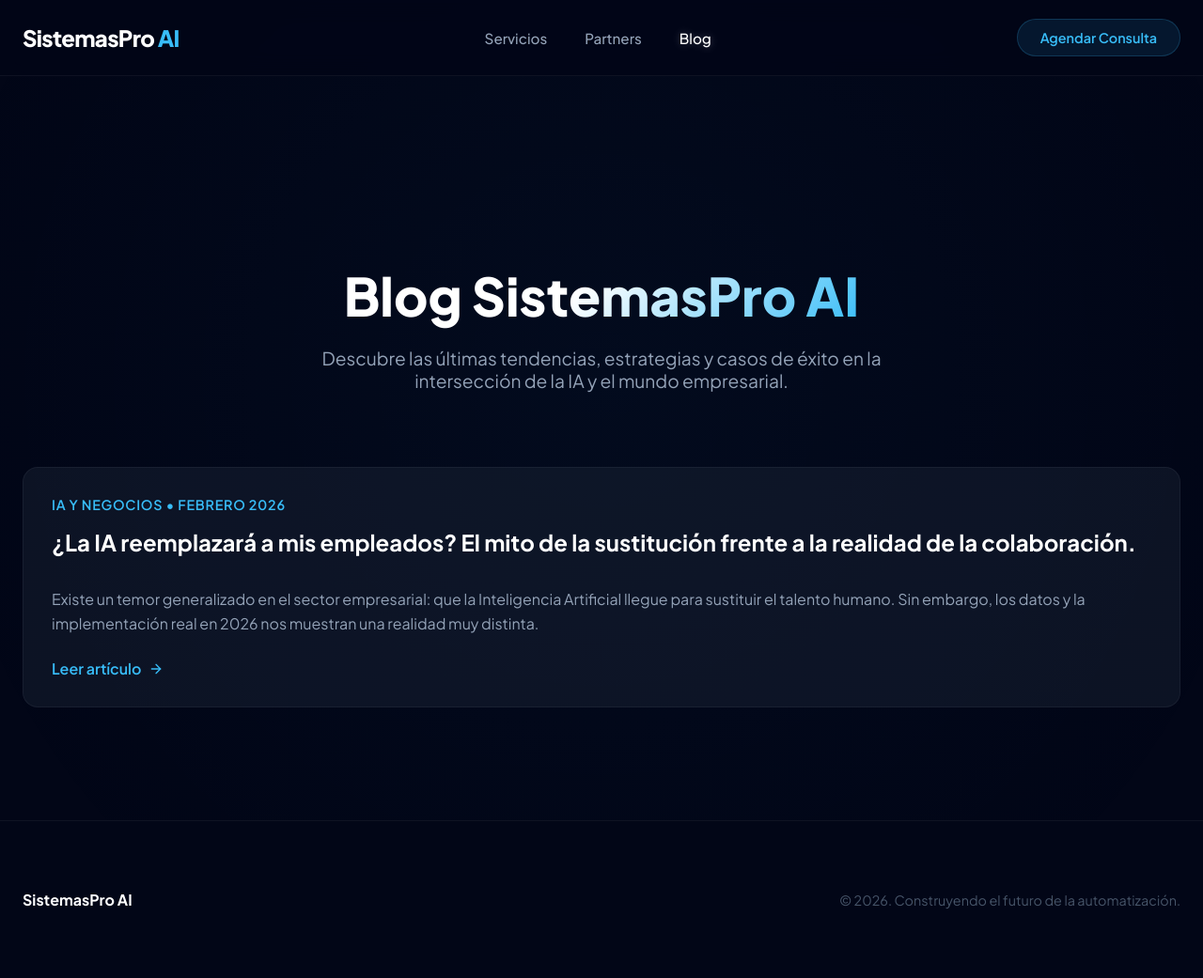
After one commit to JhonPa007/sistemaspro, a Flask app: page /blog in a window 1280 px wide. The commit adds this page. Shown: the whole page at 94% size. Run offline with Flask 3, Linux system fonts and the light colour scheme.

Commit message:
carga de blog

```diff
--- a/app.py
+++ b/app.py
@@ -56,6 +56,25 @@ def landing():
 @app.route('/admin-panel-privado')
 def index():
     return render_template('index.html')
+
+@app.route('/blog')
+def blog_index():
+    blogs = [
+        {
+            'id': 'la-ia-reemplazara-a-mis-empleados',
+            'title': '¿La IA reemplazará a mis empleados? El mito de la sustitución frente a la realidad de la colaboración.',
+            'excerpt': 'Existe un temor generalizado en el sector empresarial: que la Inteligencia Artificial llegue para sustituir el talento humano. Sin embargo, los datos y la implementación real en 2026 nos muestran una realidad muy distinta.',
+            'category': 'IA y Negocios',
+            'date': 'Febrero 2026'
+        }
+    ]
+    return render_template('blog_index.html', blogs=blogs)
+
+@app.route('/blog/<slug>')
+def blog_post(slug):
+    if slug == 'la-ia-reemplazara-a-mis-empleados':
+        return render_template('blog_post_1.html')
+    return "Blog no encontrado", 404
 
 @app.route('/api/products', methods=['GET', 'POST'])
 def handle_products():
--- a/static/landing.css
+++ b/static/landing.css
@@ -819,3 +819,198 @@ body {
         margin: 0 auto;
     }
 }
+
+/* --- Blog Section Styles --- */
+.blog-header {
+    padding: 160px 0 80px;
+    text-align: center;
+}
+
+.blog-header h1 {
+    font-size: 3.5rem;
+    font-weight: 800;
+    color: #fff;
+    margin-bottom: 20px;
+}
+
+.blog-header p {
+    color: #94a3b8;
+    font-size: 1.2rem;
+    max-width: 600px;
+    margin: 0 auto;
+}
+
+.blog-section {
+    padding: 0 0 120px;
+    display: block;
+}
+
+.blog-grid {
+    display: grid;
+    grid-template-columns: repeat(auto-fit, minmax(350px, 1fr));
+    gap: 30px;
+}
+
+.blog-card {
+    background: rgba(30, 41, 59, 0.4);
+    border-radius: 16px;
+    padding: 30px;
+    border: 1px solid rgba(255, 255, 255, 0.05);
+    transition: all 0.3s ease;
+    display: flex;
+    flex-direction: column;
+}
+
+.blog-card:hover {
+    transform: translateY(-5px);
+    border-color: rgba(56, 189, 248, 0.3);
+    box-shadow: 0 15px 30px -10px rgba(0, 0, 0, 0.5);
+}
+
+.blog-meta {
+    color: #38bdf8;
+    font-size: 0.9rem;
+    margin-bottom: 15px;
+    font-weight: 600;
+    text-transform: uppercase;
+    letter-spacing: 0.05em;
+}
+
+.blog-title {
+    font-size: 1.5rem;
+    font-weight: 700;
+    color: #fff;
+    margin-bottom: 15px;
+    text-decoration: none;
+    line-height: 1.4;
+    transition: color 0.3s;
+}
+
+.blog-title:hover {
+    color: #38bdf8;
+}
+
+.blog-excerpt {
+    color: #94a3b8;
+    line-height: 1.6;
+    margin-bottom: 25px;
+    flex-grow: 1;
+}
+
+.read-more {
+    color: #38bdf8;
+    font-weight: 600;
+    text-decoration: none;
+    display: inline-flex;
+    align-items: center;
+    gap: 8px;
+    transition: color 0.3s;
+}
+
+.read-more:hover {
+    color: #0ea5e9;
+}
+
+/* --- Single Post Styles --- */
+.post-container {
+    max-width: 800px;
+    margin: 0 auto;
+    padding: 140px 24px 100px;
+}
+
+.post-back {
+    display: inline-flex;
+    align-items: center;
+    gap: 8px;
+    color: #94a3b8;
+    text-decoration: none;
+    font-weight: 600;
+    margin-bottom: 40px;
+    transition: color 0.3s;
+}
+
+.post-back:hover {
+    color: #fff;
+}
+
+.post-title {
+    font-size: 3.5rem;
+    font-weight: 800;
+    color: #fff;
+    margin-bottom: 30px;
+    line-height: 1.2;
+    letter-spacing: -0.02em;
+}
+
+.post-meta {
+    display: flex;
+    gap: 20px;
+    color: #64748b;
+    font-size: 1rem;
+    margin-bottom: 50px;
+    padding-bottom: 30px;
+    border-bottom: 1px solid rgba(255, 255, 255, 0.05);
+}
+
+.post-content {
+    color: #e2e8f0;
+    font-size: 1.15rem;
+    line-height: 1.8;
+}
+
+.post-content h2 {
+    color: #fff;
+    font-size: 2rem;
+    font-weight: 700;
+    margin: 50px 0 25px;
+    letter-spacing: -0.01em;
+}
+
+.post-content h3 {
+    color: #f8fafc;
+    font-size: 1.5rem;
+    font-weight: 600;
+    margin: 40px 0 20px;
+}
+
+.post-content p {
+    margin-bottom: 24px;
+}
+
+.post-content ul,
+.post-content ol {
+    margin-bottom: 24px;
+    padding-left: 24px;
+}
+
+.post-content li {
+    margin-bottom: 12px;
+}
+
+.post-content strong {
+    color: #38bdf8;
+    font-weight: 600;
+}
+
+.post-content blockquote {
+    border-left: 4px solid #38bdf8;
+    padding-left: 20px;
+    margin: 30px 0;
+    font-style: italic;
+    color: #cbd5e1;
+    background: rgba(56, 189, 248, 0.05);
+    padding: 20px;
+    border-radius: 0 8px 8px 0;
+}
+
+@media (max-width: 768px) {
+
+    .blog-header h1,
+    .post-title {
+        font-size: 2.5rem;
+    }
+
+    .post-container {
+        padding-top: 100px;
+    }
+}
--- /dev/null
+++ b/templates/blog_index.html
@@ -0,0 +1,74 @@
+<!DOCTYPE html>
+<html lang="es">
+
+<head>
+    <meta charset="UTF-8">
+    <meta name="viewport" content="width=device-width, initial_scale=1.0">
+    <title>Blog - SistemasPro AI</title>
+    <link rel="stylesheet" href="{{ url_for('static', filename='landing.css') }}?v=2">
+    <link rel="preconnect" href="https://fonts.googleapis.com">
+    <link rel="preconnect" href="https://fonts.gstatic.com" crossorigin>
+    <link href="https://fonts.googleapis.com/css2?family=Plus+Jakarta+Sans:wght@300;400;500;600;700;800&display=swap"
+        rel="stylesheet">
+</head>
+
+<body class="landing-page">
+    <div class="background-glow"></div>
+
+    <header class="landing-header">
+        <div class="container navbar">
+            <a href="/" style="text-decoration: none;">
+                <div class="logo">SistemasPro <span class="text-accent">AI</span></div>
+            </a>
+            <nav class="nav-links">
+                <a href="/#servicios">Servicios</a>
+                <a href="/#partners">Partners</a>
+                <a href="/blog" style="color: #fff; text-shadow: 0 0 10px rgba(255, 255, 255, 0.3);">Blog</a>
+            </nav>
+            <a href="/#contacto" class="cta-button">Agendar Consulta</a>
+        </div>
+    </header>
+
+    <div class="blog-header">
+        <div class="container">
+            <h1>Blog <span class="text-gradient">SistemasPro AI</span></h1>
+            <p>Descubre las últimas tendencias, estrategias y casos de éxito en la intersección de la IA y el mundo
+                empresarial.</p>
+        </div>
+    </div>
+
+    <section class="blog-section">
+        <div class="container">
+            <div class="blog-grid">
+                {% for blog in blogs %}
+                <div class="blog-card">
+                    <div class="blog-meta">
+                        <span>{{ blog.category }}</span> • <span>{{ blog.date }}</span>
+                    </div>
+                    <a href="/blog/{{ blog.id }}" class="blog-title">{{ blog.title }}</a>
+                    <p class="blog-excerpt">{{ blog.excerpt }}</p>
+                    <a href="/blog/{{ blog.id }}" class="read-more">
+                        Leer artículo
+                        <svg xmlns="http://www.w3.org/2000/svg" width="16" height="16" viewBox="0 0 24 24" fill="none"
+                            stroke="currentColor" stroke-width="2" stroke-linecap="round" stroke-linejoin="round">
+                            <line x1="5" y1="12" x2="19" y2="12"></line>
+                            <polyline points="12 5 19 12 12 19"></polyline>
+                        </svg>
+                    </a>
+                </div>
+                {% endfor %}
+            </div>
+        </div>
+    </section>
+
+    <footer class="landing-footer">
+        <div class="container">
+            <div class="footer-content">
+                <div class="footer-logo">SistemasPro AI</div>
+                <p>&copy; 2026. Construyendo el futuro de la automatización.</p>
+            </div>
+        </div>
+    </footer>
+</body>
+
+</html>
--- a/templates/landing.html
+++ b/templates/landing.html
@@ -21,6 +21,7 @@
             <nav class="nav-links">
                 <a href="#servicios">Servicios</a>
                 <a href="#partners">Partners</a>
+                <a href="/blog">Blog</a>
             </nav>
             <a href="#contacto" class="cta-button">Agendar Consulta</a>
         </div>
```
Also changed, not shown: templates/blog_post_1.html (added, +108 -0 lines).
